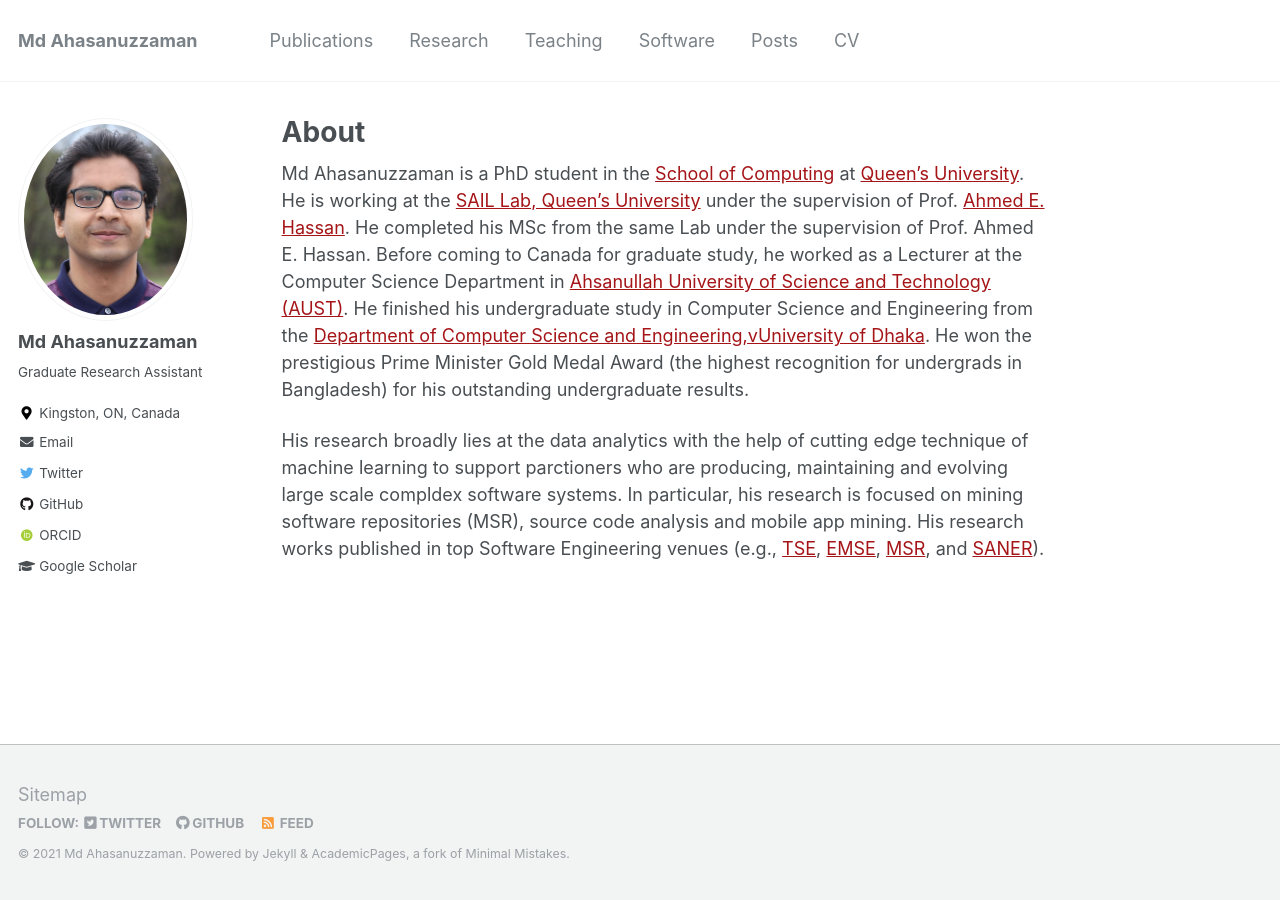
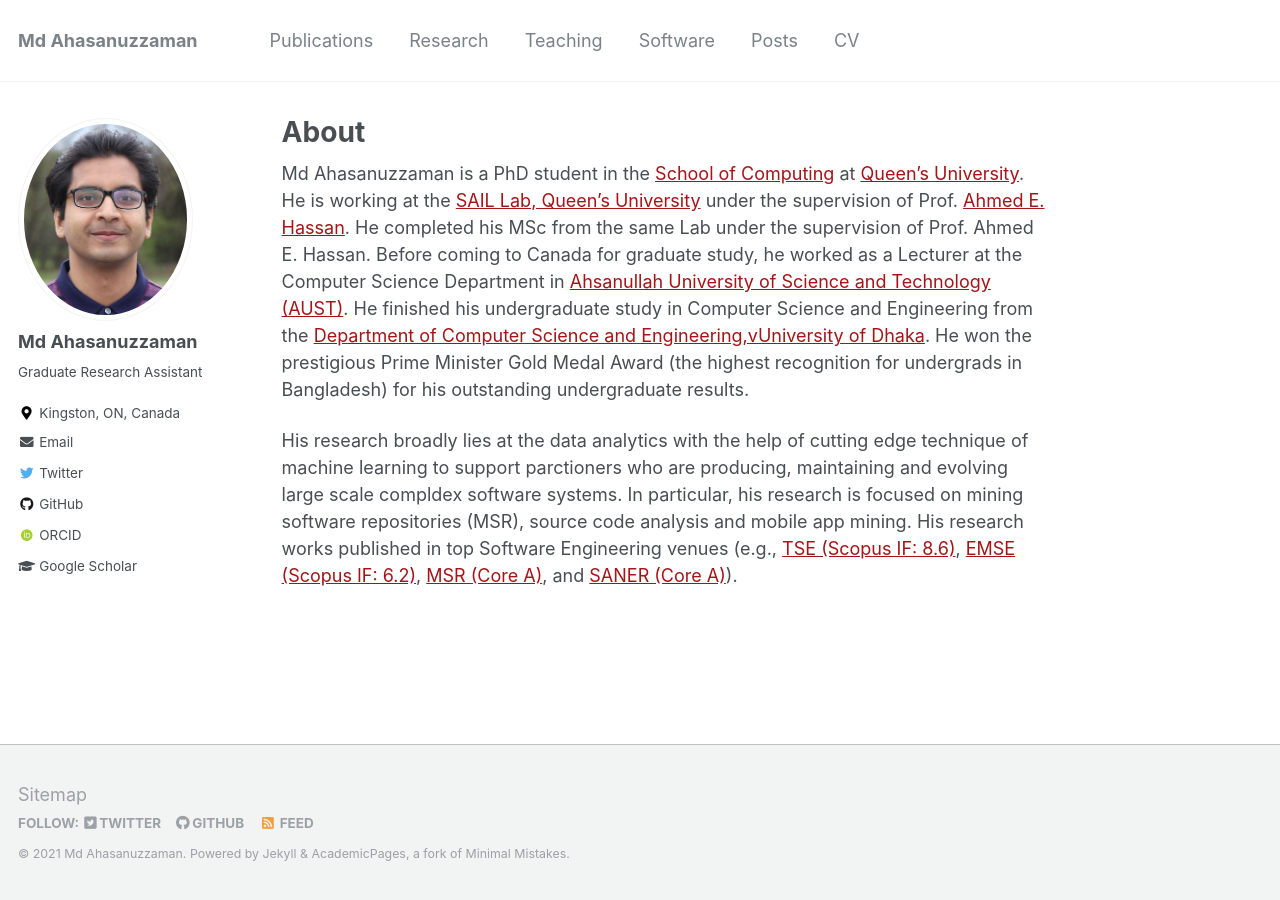
Before and after one commit to ahsan2010/ahsan2010.github.io, a Jekyll site: the page built from _pages/about.md, in a window 1280 px wide. Built offline with Jekyll 4.4.1, drawn with Linux system fonts in a browser that asks for light colours; some web fonts are replaced.

Commit message:
added the impact factor and core rank

```diff
--- a/_pages/about.md
+++ b/_pages/about.md
@@ -11,4 +11,4 @@ redirect_from:
 
 Md Ahasanuzzaman is a PhD student in the [School of Computing](https://www.cs.queensu.ca/) at [Queen's University](https://www.cs.queensu.ca/). He is working at the [SAIL Lab, Queen's University](https://sail.cs.queensu.ca/index.html) under the supervision of Prof. [Ahmed E. Hassan](https://scholar.google.com/citations?user=9hwXx34AAAAJ&hl=en). He completed his MSc from the same Lab under the supervision of Prof. Ahmed E. Hassan. Before coming to Canada for graduate study, he worked as a Lecturer at the Computer Science Department in [Ahsanullah University of Science and Technology (AUST)](https://www.aust.edu/). He finished his undergraduate study in Computer Science and Engineering from the [Department of Computer Science and Engineering,vUniversity of Dhaka](https://www.cse.du.ac.bd/). He won the prestigious Prime Minister Gold Medal Award (the highest recognition for undergrads in Bangladesh) for his outstanding undergraduate results.
 
-His research broadly lies at the data analytics with the help of cutting edge technique of machine learning to support parctioners who are producing, maintaining and evolving large scale compldex software systems. In particular, his research is focused on mining software repositories (MSR), source code analysis and mobile app mining. His research works published in top Software Engineering venues (e.g., [TSE](https://www.computer.org/csdl/journal/ts), [EMSE](https://www.springer.com/journal/10664), [MSR](https://conf.researchr.org/series/msr), and [SANER](https://saner2021.shidler.hawaii.edu/)).
+His research broadly lies at the data analytics with the help of cutting edge technique of machine learning to support parctioners who are producing, maintaining and evolving large scale compldex software systems. In particular, his research is focused on mining software repositories (MSR), source code analysis and mobile app mining. His research works published in top Software Engineering venues (e.g., [TSE (Scopus IF: 8.6)](https://www.computer.org/csdl/journal/ts), [EMSE (Scopus IF: 6.2)](https://www.springer.com/journal/10664), [MSR (Core A)](https://conf.researchr.org/series/msr), and [SANER (Core A)](https://saner2021.shidler.hawaii.edu/)).
```
